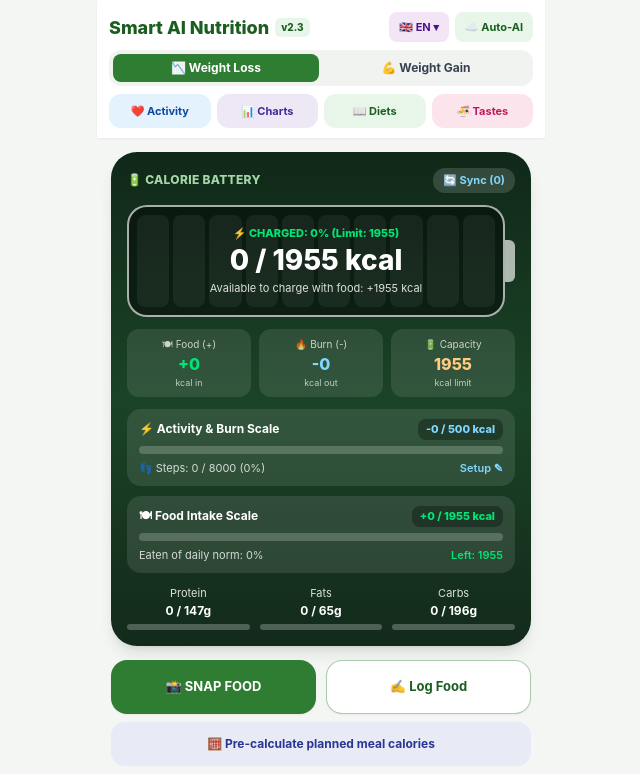
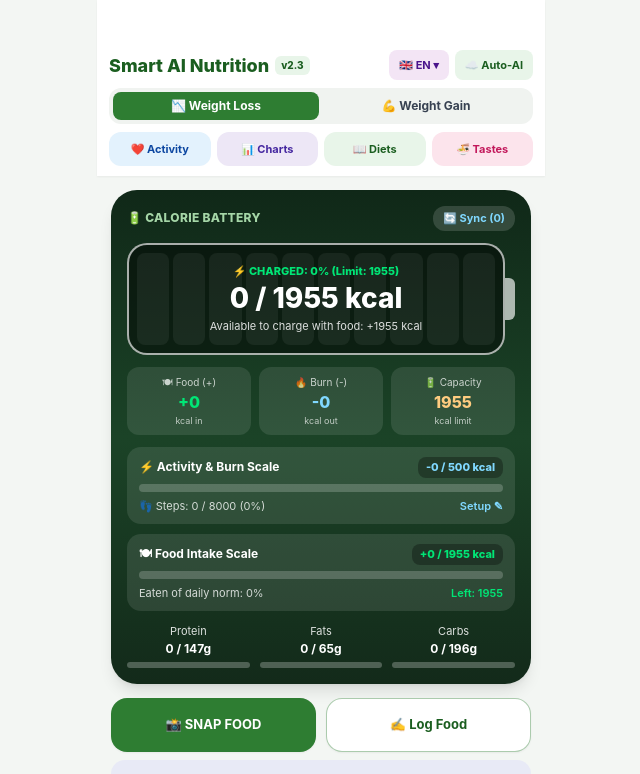
Before and after one commit to Aleksey-FastSkipper/smart-nutrition, a plain HTML site: page index.html in a window 1280 px wide. Shown: the top 774 px of the page, without its empty margins (319-959 px from the left). Drawn offline with nearby package versions, Linux system fonts and the light colour scheme.

Commit message:
Update index.html

```diff
--- a/index.html
+++ b/index.html
@@ -28,7 +28,7 @@
 <body class="min-h-screen flex flex-col items-center">
 
   <!-- ВЕРХНЯЯ ШАПКА v2.3 -->
-  <header class="w-full max-w-md bg-white shadow-sm sticky top-0 z-30 px-3 pt-3 pb-2.5">
+  <header class="w-full max-w-md bg-white shadow-sm sticky top-0 z-30 px-3 pt-3 pb-2.5" style="    padding-top: 50px;">
     <!-- Строка 1: Название + v2.3 + Язык + Ключ ИИ -->
     <div class="flex items-center justify-between gap-2">
       <div class="flex items-center gap-1.5 min-w-0">
```
